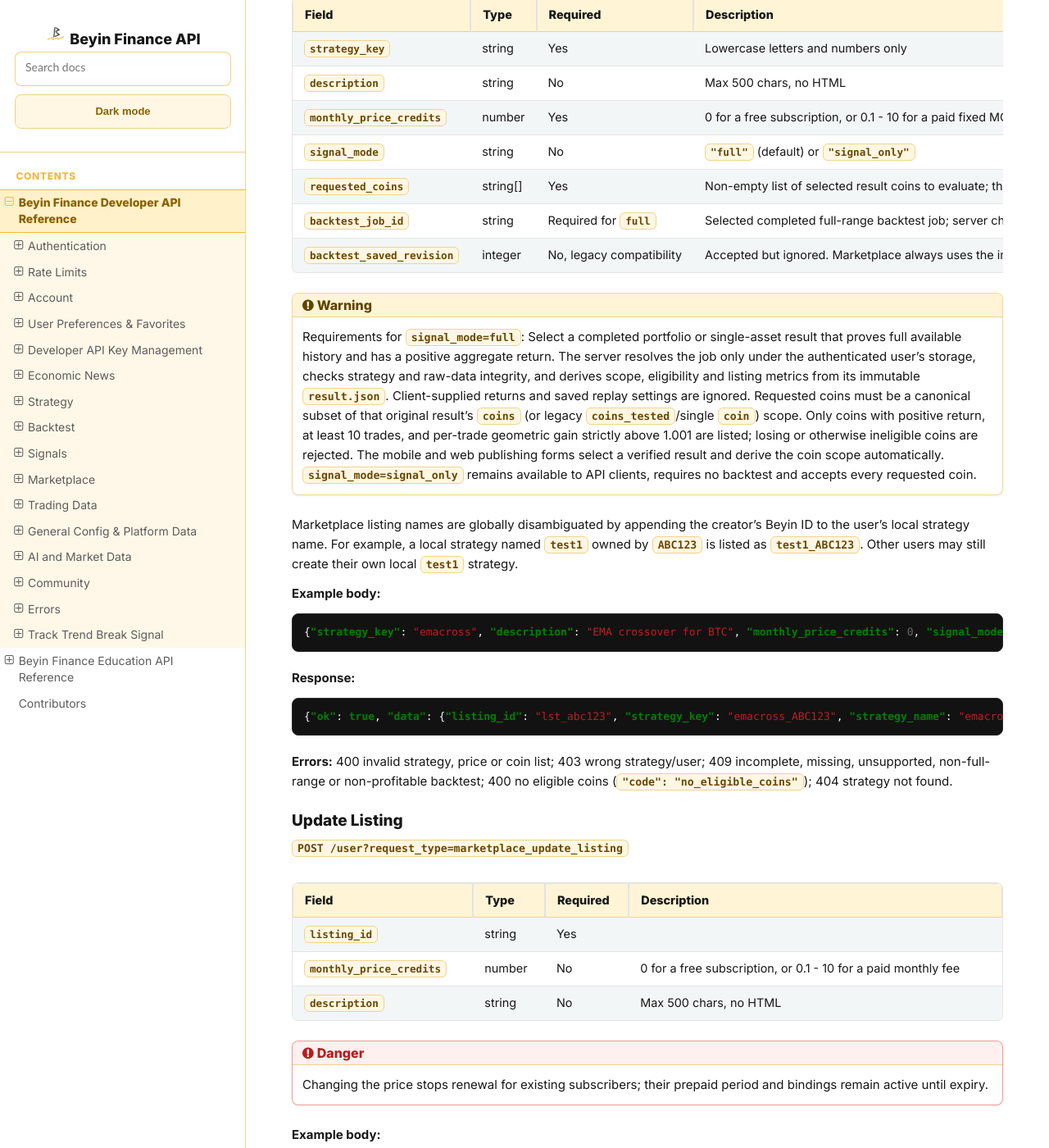
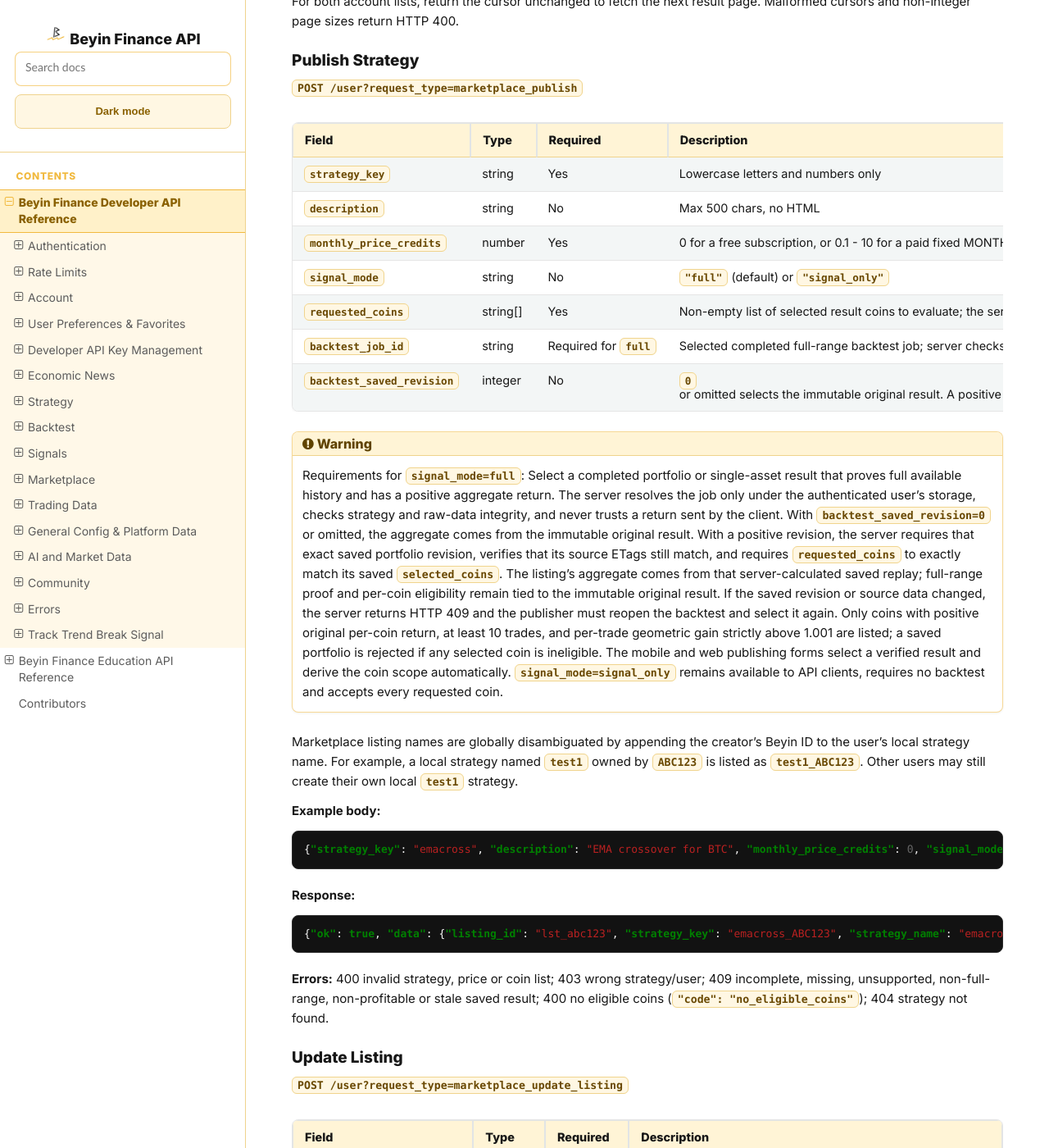
Before and after one commit to jnrbrain/Beyin-Finance, a Sphinx documentation site: the page built from docs/endpoints.md, in a window 1280 px wide and 1400 px high, scrolled down 55868 px. Shown: the whole window at 82% size. Built offline with Sphinx 7.4.7 and the Read the Docs theme 3.1.0, drawn with Linux system fonts in a browser that asks for light colours; some of the changed text lies outside the part shown.

Commit message:
Document verified Marketplace saved result binding

````diff
--- a/docs/endpoints.md
+++ b/docs/endpoints.md
@@ -1995,9 +1995,9 @@ when a multi-coin job is waiting for earlier coins to finish.
 | Field | Type | Required / default | Description |
 |-------|------|--------------------|-------------|
 | `job_id` | string | Yes | Completed backtest job ID |
-| `result_view` | string | `saved` | `saved` returns the authenticated caller's saved replay view when one exists. Use `immutable` to return the original result without saved replay settings or metrics. For portfolio jobs, `range_mode` is projected from the immutable manifest; the stored result is not rewritten. |
-
-Marketplace selectors use `{"job_id": "...", "result_view": "immutable"}` so the displayed return, range mode and eligible coins come from the same immutable artifact that `marketplace_publish` validates. This is still a read-only authenticated request: the job is resolved only under the current caller's storage prefix, and the `immutable` response is marked `"result_view": "immutable"`. Unknown values return HTTP 400.
+| `result_view` | string | `saved` | `saved` returns the authenticated caller's saved replay view when one exists. `immutable` returns the original result. `marketplace` returns a verified saved main portfolio aggregate when available, while retaining original full-range proof and per-coin outcomes; otherwise it returns the original. For portfolio jobs, `range_mode` is projected from the immutable manifest; the stored result is not rewritten. |
+
+Marketplace selectors use `{"job_id": "...", "result_view": "marketplace"}`. If the caller has a source-ETag-valid saved portfolio, the response marks `marketplace_view` as `saved_portfolio`, includes `saved_revision`, and returns its server-calculated aggregate while preserving the original range proof and per-coin outcomes. Otherwise it marks the view as `original`. The request remains read-only and authenticated: the job is resolved only under the current caller's storage prefix. Unknown values return HTTP 400; stale saved data returns HTTP 409.
 
 Portfolio results always have effective timestamp bounds, including full-history
 runs; non-empty `filtered_range` timestamps therefore do not prove a custom
@@ -2183,10 +2183,11 @@ storage failure never reports a successful save. Only completed jobs can be
 saved. Old jobs without complete scenario signals cannot be saved.
 
 **Marketplace:** saved views do not alter the original job, raw signals,
-manifest, original history index, or the strategy full-range artifact used by
-Marketplace publishing. They update the user's result view and displayed
-history return only. Marketplace eligibility, listing metrics and published
-results continue to use the original full-range backtest.
+manifest, or original history index. A publisher may select an exact saved
+portfolio revision for a listing; its aggregate is used only after its source
+ETags are revalidated. Full-range proof and per-coin eligibility still come
+from the immutable original backtest. Saved single-coin views do not change
+Marketplace results, and later saved-view edits do not rewrite existing listings.
 
 ### Walk-Forward Analysis
 
@@ -2472,7 +2473,7 @@ The public `GET /tradingdata` response is the unwrapped listing object. The
     "signal_price_credits": 2,
     "total_pnl_pct": 12.5,
     "win_rate_pct": 68.0,
-    "backtest_metrics": {"trade_count": 120, "win_count": 82, "loss_count": 38, "win_rate_pct": 68.0, "profit_pct": 12.5, "max_drawdown_pct": 8.4, "profit_factor": 1.72, "coins": [{"coin": "BTC", "trade_count": 42, "win_rate_pct": 71.4, "profit_pct": 15.2}], "result_available": true},
+    "backtest_metrics": {"trade_count": 120, "win_count": 82, "loss_count": 38, "win_rate_pct": 68.0, "profit_pct": 12.5, "max_drawdown_pct": 8.4, "profit_factor": 1.72, "result_view": "saved_portfolio", "result_revision": 7, "coins": [{"coin": "BTC", "trade_count": 42, "win_rate_pct": 71.4, "profit_pct": 15.2}], "result_available": true},
     "subscriber_count": 5,
     "total_signals_delivered": 42,
     "created_at": 1784000000,
@@ -2487,11 +2488,15 @@ The public `GET /tradingdata` response is the unwrapped listing object. The
 deterministic subscription for the listing, `subscription_status` and
 `selected_coins` describe it; otherwise they are an empty string and list.
 For full backtest listings, `total_pnl_pct`, `win_rate_pct`, and
-`backtest_metrics` preserve the selected immutable result's aggregate summary.
+`backtest_metrics` preserve the selected verified result's aggregate summary
+(saved portfolio replay when a positive `backtest_saved_revision` was selected;
+otherwise the immutable original result).
 `backtest_metrics.coins` contains eligible per-coin results and is not used to
-replace the selected portfolio aggregate. If the original job can no longer be
-verified, `backtest_metrics.result_available` is `false`; the saved publication
-snapshot remains available and is labeled as such by clients.
+replace the selected portfolio aggregate. `backtest_metrics.result_view` and
+`result_revision` identify the original or saved portfolio snapshot. Later
+saved-view edits do not change this snapshot. If the original job can no longer
+be verified, `backtest_metrics.result_available` is `false`; the saved
+publication snapshot remains available and is labeled as such by clients.
 
 **Errors:** 404 listing not found (or removed and not owner).
 
@@ -2581,11 +2586,11 @@ page. Malformed cursors and non-integer page sizes return HTTP 400.
 | `monthly_price_credits` | number | Yes | 0 for a free subscription, or 0.1 - 10 for a paid fixed MONTHLY fee in credits (billing is monthly, prepaid) |
 | `signal_mode` | string | No | `"full"` (default) or `"signal_only"` |
 | `requested_coins` | string[] | Yes | Non-empty list of selected result coins to evaluate; the server lists only eligible profitable coins |
-| `backtest_job_id` | string | Required for `full` | Selected completed full-range backtest job; server checks its owner, strategy, range, raw data and immutable result |
-| `backtest_saved_revision` | integer | No, legacy compatibility | Accepted but ignored. Marketplace always uses the immutable original backtest artifact, not a saved replay view. |
+| `backtest_job_id` | string | Required for `full` | Selected completed full-range backtest job; server checks its owner, strategy, range and raw data |
+| `backtest_saved_revision` | integer | No | `0` or omitted selects the immutable original result. A positive value selects that exact saved portfolio revision returned by the authenticated backtest result view. |
 
 :::{warning}
-Requirements for `signal_mode=full`: Select a completed portfolio or single-asset result that proves full available history and has a positive aggregate return. The server resolves the job only under the authenticated user's storage, checks strategy and raw-data integrity, and derives scope, eligibility and listing metrics from its immutable `result.json`. Client-supplied returns and saved replay settings are ignored. Requested coins must be a canonical subset of that original result's `coins` (or legacy `coins_tested`/single `coin`) scope. Only coins with positive return, at least 10 trades, and per-trade geometric gain strictly above 1.001 are listed; losing or otherwise ineligible coins are rejected. The mobile and web publishing forms select a verified result and derive the coin scope automatically. `signal_mode=signal_only` remains available to API clients, requires no backtest and accepts every requested coin.
+Requirements for `signal_mode=full`: Select a completed portfolio or single-asset result that proves full available history and has a positive aggregate return. The server resolves the job only under the authenticated user's storage, checks strategy and raw-data integrity, and never trusts a return sent by the client. With `backtest_saved_revision=0` or omitted, the aggregate comes from the immutable original result. With a positive revision, the server requires that exact saved portfolio revision, verifies that its source ETags still match, and requires `requested_coins` to exactly match its saved `selected_coins`. The listing's aggregate comes from that server-calculated saved replay; full-range proof and per-coin eligibility remain tied to the immutable original result. If the saved revision or source data changed, the server returns HTTP 409 and the publisher must reopen the backtest and select it again. Only coins with positive original per-coin return, at least 10 trades, and per-trade geometric gain strictly above 1.001 are listed; a saved portfolio is rejected if any selected coin is ineligible. The mobile and web publishing forms select a verified result and derive the coin scope automatically. `signal_mode=signal_only` remains available to API clients, requires no backtest and accepts every requested coin.
 :::
 
 Marketplace listing names are globally disambiguated by appending the creator's
@@ -2595,15 +2600,15 @@ create their own local `test1` strategy.
 
 **Example body:**
 ```json
-{"strategy_key": "emacross", "description": "EMA crossover for BTC", "monthly_price_credits": 0, "signal_mode": "full", "backtest_job_id": "job-123", "requested_coins": ["BTC", "ETH", "SOL"]}
-```
-
-**Response:**
-```json
-{"ok": true, "data": {"listing_id": "lst_abc123", "strategy_key": "emacross_ABC123", "strategy_name": "emacross_ABC123", "display_strategy_name": "emacross", "status": "active", "listed_coins": ["BTC", "ETH"], "rejected_coins": {"SOL": "negative_return", "DOGE": "insufficient_trades"}, "monthly_price_credits": 2, "billing_period": "monthly", "signal_mode": "full", "total_pnl_pct": 18.2, "win_rate_pct": 61.5, "backtest_metrics": {"total_return_pct": 18.2, "win_rate_pct": 61.5, "total_trades": 120, "max_drawdown_pct": 8.4, "profit_factor": 1.72}, "backtest_summary": {"BTC": {"pnl_pct": 12.5, "win_rate": 68.0, "trades": 42}}}}
-```
-
-**Errors:** 400 invalid strategy, price or coin list; 403 wrong strategy/user; 409 incomplete, missing, unsupported, non-full-range or non-profitable backtest; 400 no eligible coins (`"code": "no_eligible_coins"`); 404 strategy not found.
+{"strategy_key": "emacross", "description": "EMA crossover for BTC", "monthly_price_credits": 0, "signal_mode": "full", "backtest_job_id": "job-123", "backtest_saved_revision": 7, "requested_coins": ["BTC", "ETH"]}
+```
+
+**Response:**
+```json
+{"ok": true, "data": {"listing_id": "lst_abc123", "strategy_key": "emacross_ABC123", "strategy_name": "emacross_ABC123", "display_strategy_name": "emacross", "status": "active", "listed_coins": ["BTC", "ETH"], "rejected_coins": {}, "monthly_price_credits": 0, "billing_period": "monthly", "signal_mode": "full", "backtest_job_id": "job-123", "backtest_saved_revision": 7, "backtest_result_view": "saved_portfolio", "total_pnl_pct": 356.52, "win_rate_pct": 72, "backtest_metrics": {"total_return_pct": 356.52, "win_rate_pct": 72, "total_trades": 80, "max_drawdown_pct": 18.5}, "backtest_summary": {"BTC": {"pnl_pct": 12.5, "win_rate": 68.0, "trades": 42}, "ETH": {"pnl_pct": 24.0, "win_rate": 70.0, "trades": 38}}}}
+```
+
+**Errors:** 400 invalid strategy, price or coin list; 403 wrong strategy/user; 409 incomplete, missing, unsupported, non-full-range, non-profitable or stale saved result; 400 no eligible coins (`"code": "no_eligible_coins"`); 404 strategy not found.
 
 ### Update Listing
 
````
Also changed, not shown: docs/runtime-integration-notes.md (+19 -2 lines).
